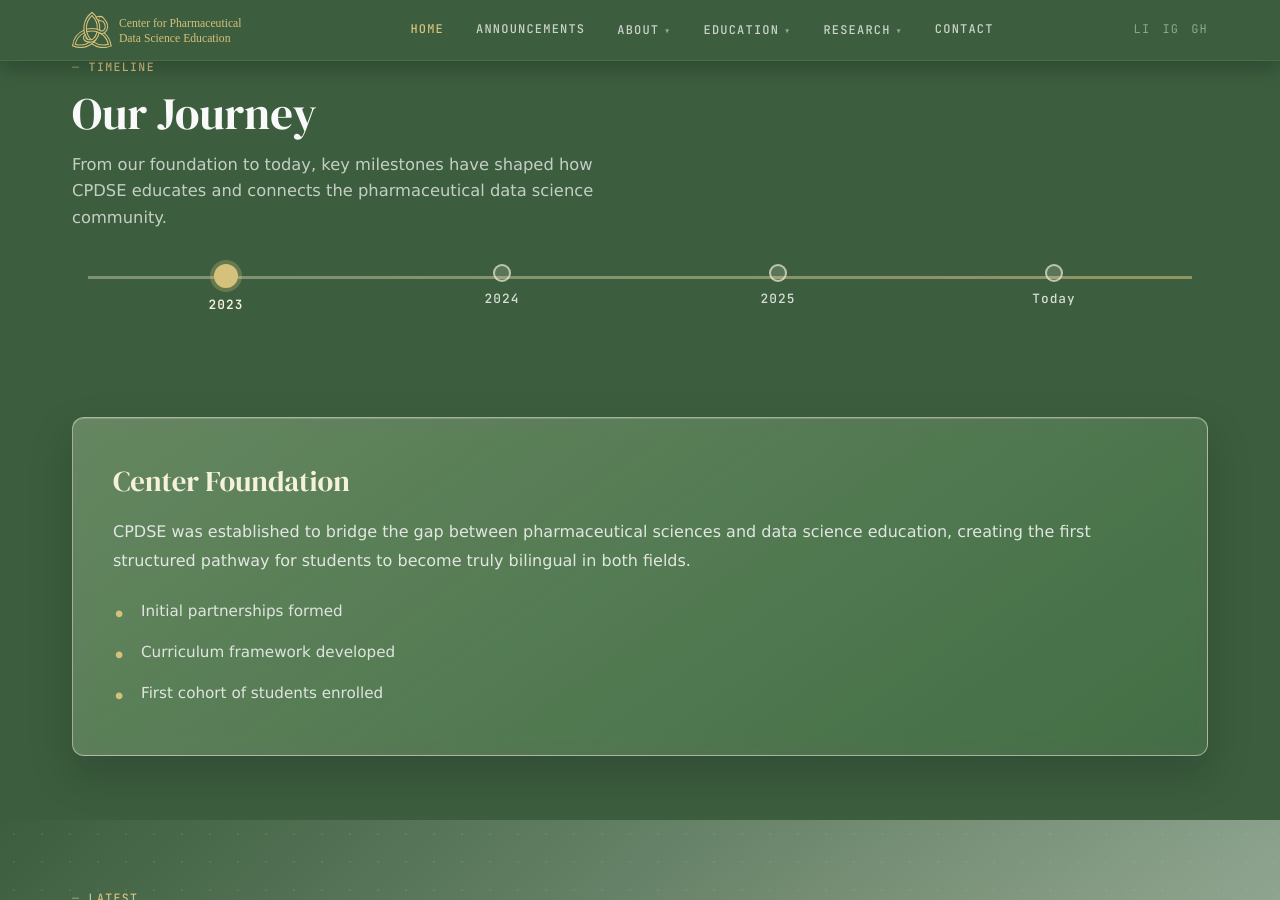
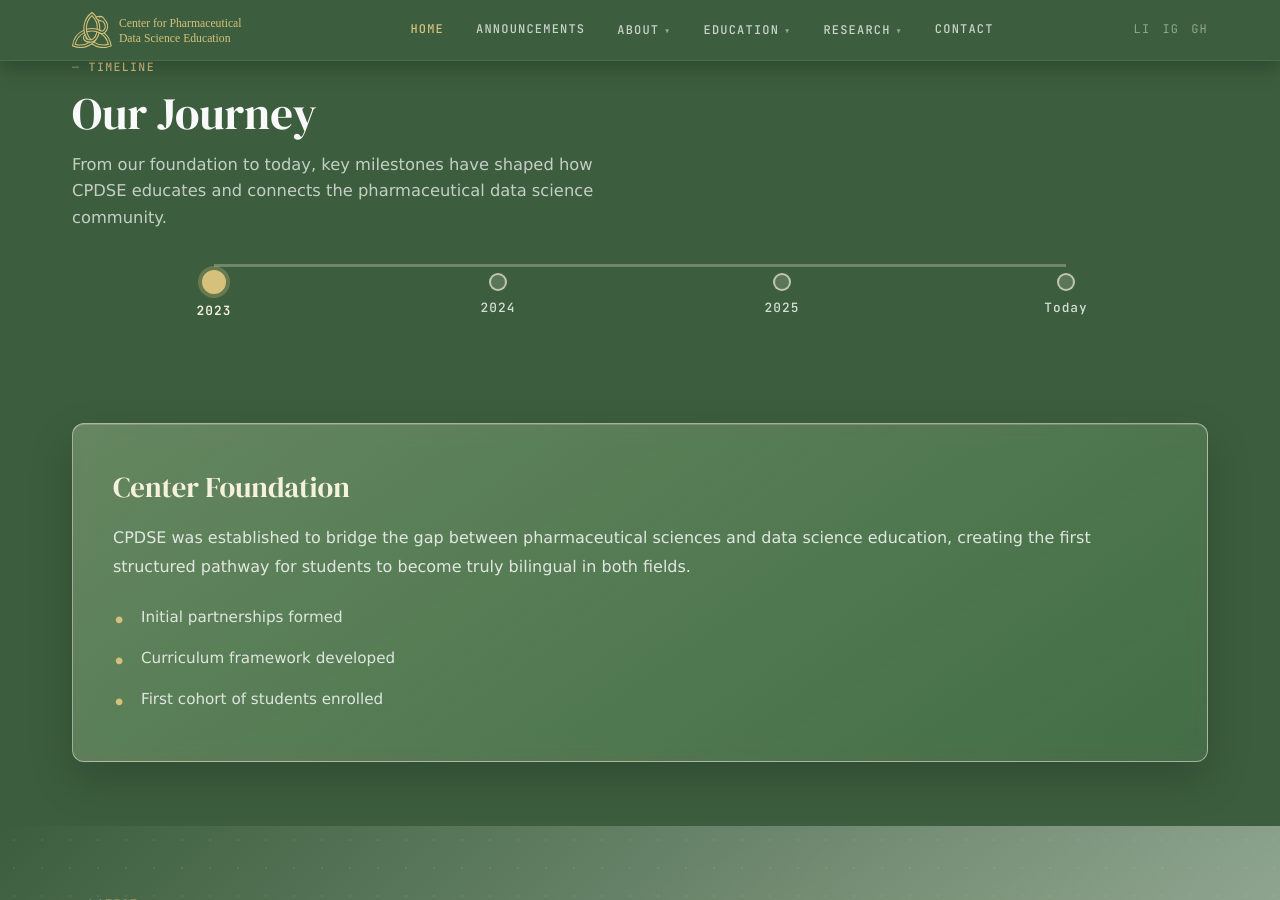
Before and after one commit to CPDSE/PagesCMS, a Jekyll site: the page built from index.md, in a window 1280 px wide and 900 px high, scrolled down 2202 px. Built offline with Jekyll 4.4.1, drawn with Linux system fonts in a browser that asks for light colours.

Commit message:
style timeline

```diff
--- a/_layouts/home.html
+++ b/_layouts/home.html
@@ -288,17 +288,43 @@
 
 <script>
   // Timeline tab functionality
-  document.querySelectorAll('.timeline-tab').forEach(tab => {
+  const timelineTrack = document.querySelector('.timeline-tabs');
+  const timelineTabs = Array.from(document.querySelectorAll('.timeline-tab'));
+  const timelineItems = Array.from(document.querySelectorAll('.timeline-item'));
+
+  const syncTimelineRail = () => {
+    if (!timelineTrack || timelineTabs.length < 2) return;
+
+    const trackRect = timelineTrack.getBoundingClientRect();
+    const firstRect = timelineTabs[0].getBoundingClientRect();
+    const lastRect = timelineTabs[timelineTabs.length - 1].getBoundingClientRect();
+
+    const start = firstRect.left + (firstRect.width / 2) - trackRect.left;
+    const width = lastRect.left + (lastRect.width / 2) - trackRect.left - start;
+
+    const activeIndex = Math.max(0, timelineTabs.findIndex(tab => tab.classList.contains('active')));
+    const progress = timelineTabs.length > 1 ? (activeIndex / (timelineTabs.length - 1)) * width : 0;
+
+    timelineTrack.style.setProperty('--track-start', `${start}px`);
+    timelineTrack.style.setProperty('--track-width', `${width}px`);
+    timelineTrack.style.setProperty('--timeline-progress', `${progress}px`);
+  };
+
+  timelineTabs.forEach(tab => {
     tab.addEventListener('click', function() {
       const year = this.dataset.year;
 
-      // Remove active class from all tabs and items
-      document.querySelectorAll('.timeline-tab').forEach(t => t.classList.remove('active'));
-      document.querySelectorAll('.timeline-item').forEach(item => item.classList.remove('active'));
+      timelineTabs.forEach(t => t.classList.remove('active'));
+      timelineItems.forEach(item => item.classList.remove('active'));
 
-      // Add active class to clicked tab and corresponding item
       this.classList.add('active');
-      document.querySelector(`.timeline-item[data-year="${year}"]`).classList.add('active');
+      const selectedItem = document.querySelector(`.timeline-item[data-year="${year}"]`);
+      if (selectedItem) selectedItem.classList.add('active');
+
+      syncTimelineRail();
     });
   });
+
+  syncTimelineRail();
+  window.addEventListener('resize', syncTimelineRail);
 </script>
--- a/assets/css/main.css
+++ b/assets/css/main.css
@@ -550,20 +550,33 @@
 /* Visual timeline line with year markers */
 .timeline-tabs {
   position: relative;
+  --track-start: 0px;
+  --track-width: 100%;
+  --timeline-progress: 0px;
   display: flex;
   justify-content: space-between;
   align-items: flex-start;
   margin-bottom: 1.5rem;
-  padding: 0 1rem;
+  padding: 0;
 }
 .timeline-tabs::before {
   content: '';
   position: absolute;
-  top: 12px;
-  left: 1rem;
-  right: 1rem;
+  top: 0;
+  left: var(--track-start);
+  width: var(--track-width);
   height: 3px;
-  background: linear-gradient(90deg, rgba(246,241,220,0.35) 0%, rgba(214,193,124,0.55) 100%);
+  background: rgba(246,241,220,0.28);
+  z-index: 0;
+}
+.timeline-tabs::after {
+  content: '';
+  position: absolute;
+  top: 0;
+  left: var(--track-start);
+  width: var(--timeline-progress);
+  height: 3px;
+  background: linear-gradient(90deg, #D6C17C 0%, #E4D7A1 100%);
   z-index: 0;
 }
 .timeline-tab {
@@ -589,6 +602,7 @@
   content: '';
   width: 18px;
   height: 18px;
+  margin-top: 9px;
   border-radius: 50%;
   background: rgba(246,241,220,0.16);
   border: 2px solid rgba(246,241,220,0.65);
@@ -603,6 +617,7 @@
   border-color: #D6C17C;
   width: 24px;
   height: 24px;
+  margin-top: 6px;
   box-shadow: 0 0 0 4px rgba(214, 193, 124, 0.28);
 }
 .timeline-tab.active {
```
